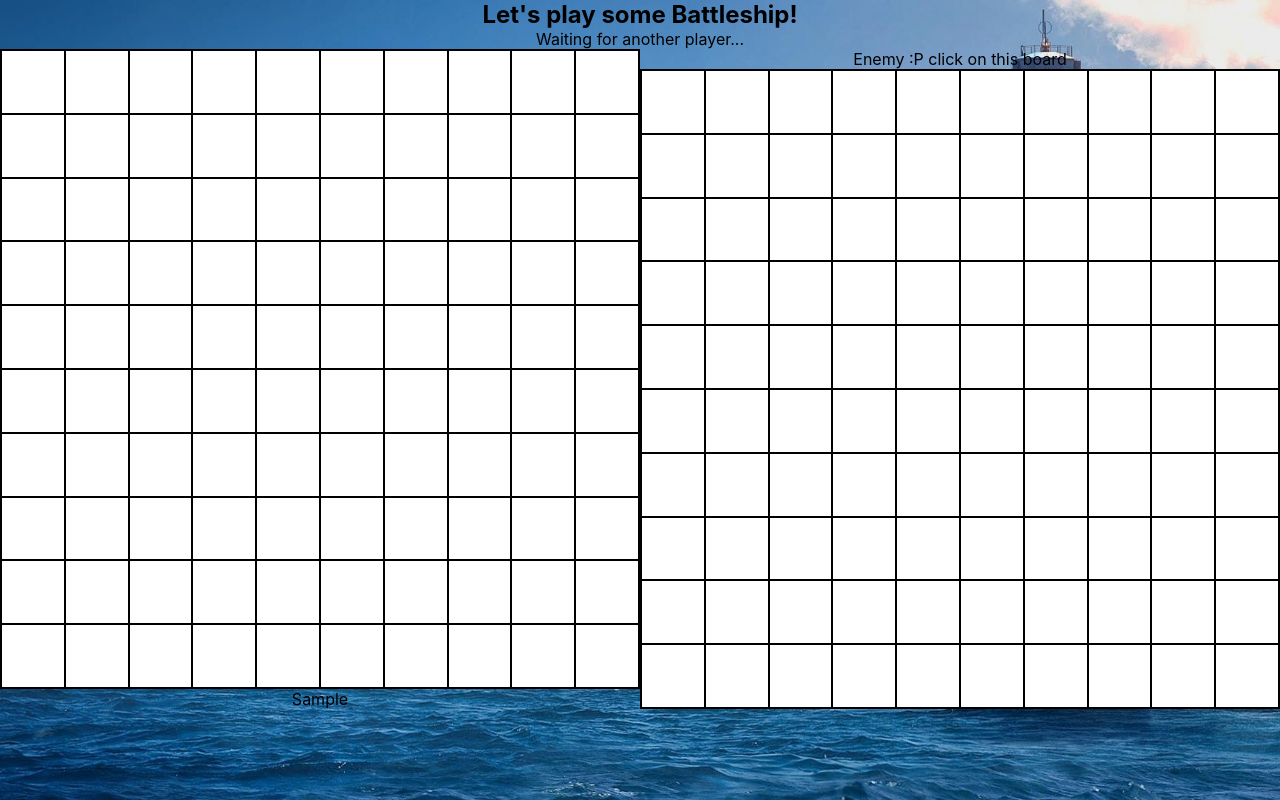
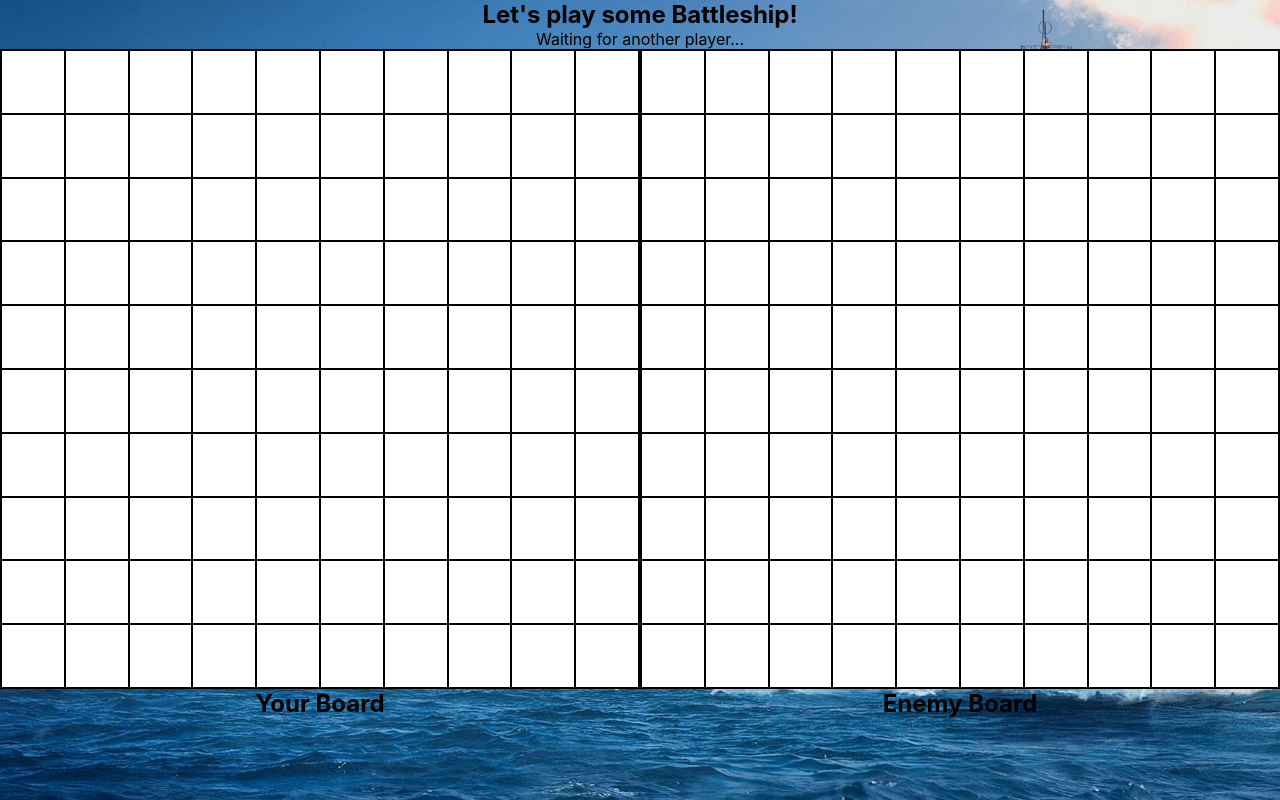
Before and after one commit to kungkotz/battleships, a React (Create React App) app: page / in a window 1280 px wide. Both pictures are taken after typing "Sample" into the empty fields and a click on the button "Start Game". Built offline with nearby package versions, Linux system fonts and the light colour scheme; no server answers; a web font is replaced by a local one.

Commit message:
Added 'your' and 'enemy'

```diff
--- a/src/components/GameBoard.jsx
+++ b/src/components/GameBoard.jsx
@@ -72,13 +72,13 @@ const GameBoard = ({ socket, user, opponent, username }) => {
 			<main>
 				<section>
 					<div className="yourBoard">{myDivBoxes}</div>
-					<p>{username}</p>
+					<h1>Your Board</h1>
 				</section>
 				<section>
-					<p>Enemy :P click on this board</p>
 					<div className="enemyBoard" onClick={clickOnGrid}>
 						{enemyDivBoxes}
 					</div>
+					<h1>Enemy Board</h1>
 				</section>
 			</main>
 		</div>
```
